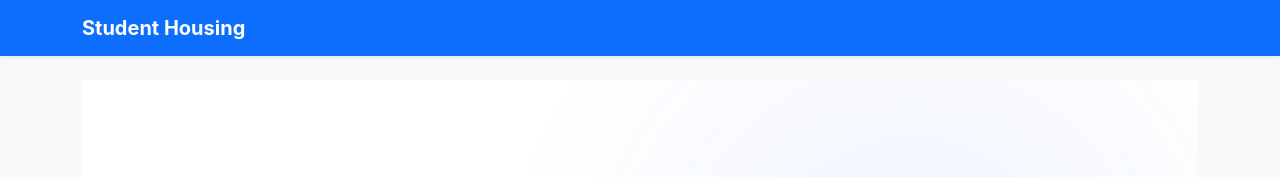
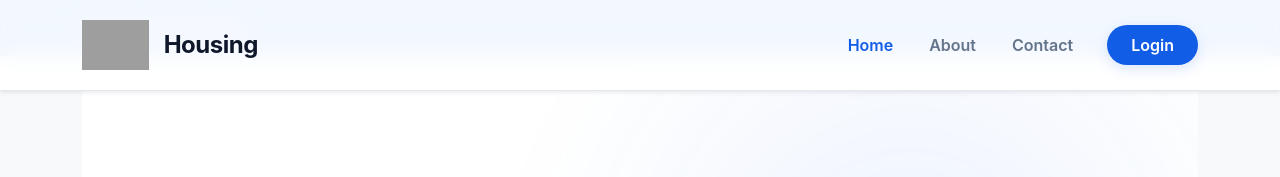
Before and after one commit to Asphile/housing_app, a Flask app: page / in a window 1280 px wide. Shown: the top 177 px of the page. Run offline with Flask 3, Linux system fonts and the light colour scheme; grey boxes are pictures that could not be loaded.

Commit message:
Initial upload of all project files

```diff
--- a/app/templates/index.html
+++ b/app/templates/index.html
@@ -5,8 +5,8 @@
     /* --- Core Variables --- */
     :root {
         --theme-primary: #125DE6;
-        --theme-secondary: #0EA5E9; /* Added for gradients */
-        --theme-text-dark: #0F172A; /* Slightly deeper for better contrast */
+        --theme-secondary: #0EA5E9;
+        --theme-text-dark: #0F172A;
         --theme-text-muted: #64748B;
         --theme-bg-light: #F8FAFC;
         --theme-white: #FFFFFF;
@@ -17,6 +17,30 @@
         background-color: var(--theme-bg-light);
         font-family: 'Inter', system-ui, -apple-system, sans-serif;
         -webkit-font-smoothing: antialiased;
+    }
+
+    /* --- Custom Navbar Styles --- */
+    .landing-navbar {
+        background: rgba(255, 255, 255, 0.95);
+        backdrop-filter: blur(10px);
+        border-bottom: 1px solid var(--theme-border);
+        padding: 15px 0;
+        position: fixed;
+        top: 0;
+        left: 0;
+        right: 0;
+        z-index: 1030;
+    }
+
+    .nav-link {
+        color: var(--theme-text-muted) !important;
+        font-weight: 600;
+        margin: 0 10px;
+        transition: color 0.3s ease;
+    }
+
+    .nav-link:hover, .nav-link.active {
+        color: var(--theme-primary) !important;
     }
 
     /* --- Animations --- */
@@ -36,7 +60,7 @@
     /* --- Hero Section & Background Shapes --- */
     .hero-section {
         position: relative;
-        padding: 100px 0 140px 0;
+        padding: 160px 0 140px 0; /* Increased top padding to account for fixed navbar */
         overflow: hidden;
         background-color: var(--theme-white);
         border-bottom: 1px solid var(--theme-border);
@@ -123,6 +147,7 @@
         border: none;
         transition: all 0.3s ease;
         box-shadow: 0 4px 14px rgba(18, 93, 230, 0.15);
+        text-decoration: none;
     }
     .btn-filled:hover {
         background-color: #0c4bc4;
@@ -260,7 +285,41 @@
     }
 </style>
 
-<section class="hero-section">
+<nav class="navbar navbar-expand-lg landing-navbar shadow-sm">
+    <div class="container">
+        <a class="navbar-brand d-flex align-items-center" href="{{ url_for('main.index') }}">
+            <img src="https://logowik.com/content/uploads/images/dut-durban-university-of-technology3991.jpg" alt="DUT Logo" height="50" style="object-fit: contain; margin-right: 15px;">
+            <span class="fw-bold fs-4" style="color: var(--theme-text-dark); letter-spacing: -0.5px;">Housing</span>
+        </a>
+
+        <button class="navbar-toggler border-0" type="button" data-bs-toggle="collapse" data-bs-target="#navbarNav">
+            <span class="navbar-toggler-icon"></span>
+        </button>
+
+        <div class="collapse navbar-collapse justify-content-end" id="navbarNav">
+            <ul class="navbar-nav align-items-center">
+                <li class="nav-item">
+                    <a class="nav-link active" href="{{ url_for('main.index') }}">Home</a>
+                </li>
+                <li class="nav-item">
+                    <a class="nav-link" href="#about">About</a>
+                </li>
+                <li class="nav-item">
+                    <a class="nav-link" href="#contact">Contact</a>
+                </li>
+                <li class="nav-item ms-lg-3 mt-3 mt-lg-0">
+                    {% if current_user.is_authenticated %}
+                        <a href="{{ url_for('main.dashboard') }}" class="btn-filled text-decoration-none" style="padding: 10px 24px;">Dashboard</a>
+                    {% else %}
+                        <a href="{{ url_for('auth.login') }}" class="btn-filled text-decoration-none" style="padding: 10px 24px;">Login</a>
+                    {% endif %}
+                </li>
+            </ul>
+        </div>
+    </div>
+</nav>
+
+<section class="hero-section" id="home">
     <div class="container hero-content">
         <div class="row align-items-center">
 
@@ -328,7 +387,7 @@
     </div>
 </section>
 
-<section style="background-color: var(--theme-bg-light); padding: 100px 0;">
+<section id="about" style="background-color: var(--theme-bg-light); padding: 100px 0;">
     <div class="container">
         <div class="text-center mb-5 animate-up">
             <h2 class="fw-bold" style="color: var(--theme-text-dark);">Core System Features</h2>
@@ -367,11 +426,11 @@
     </div>
 </section>
 
-<footer class="clean-footer">
+<footer id="contact" class="clean-footer">
     <div class="container">
         <div class="row mb-5">
             <div class="col-lg-4 mb-4 mb-lg-0 pe-lg-5">
-                <h4 class="fw-bold" style="color: var(--theme-primary); letter-spacing: -1px;">DUT Housing</h4>
+                <img src="https://logowik.com/content/uploads/images/dut-durban-university-of-technology3991.jpg" alt="DUT Logo" height="60" style="object-fit: contain; margin-bottom: 15px;">
                 <p class="mt-3 text-muted" style="line-height: 1.6;">
                     Durban University of Technology.<br>
                     Providing a creative, distinctive, and impactful living environment to foster academic excellence.
--- a/requirements.txt
+++ b/requirements.txt
@@ -6,7 +6,6 @@ colorama==0.4.6
 dnspython==2.8.0
 email-validator==2.3.0
 Flask==3.1.3
-gunicorn==21.2.0
 Flask-Bcrypt==1.0.1
 Flask-Login==0.6.3
 Flask-Mail==0.10.0
```
Also changed, not shown: app/templates/register.html (+19 -50 lines).
